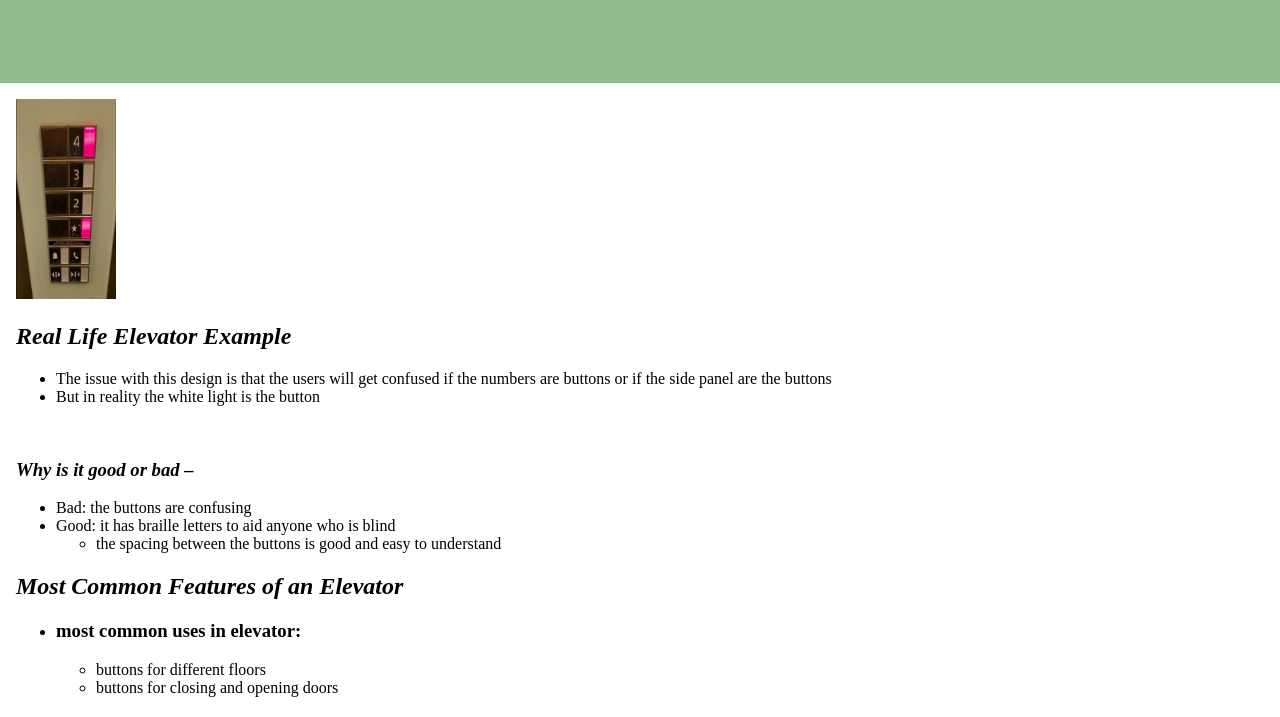
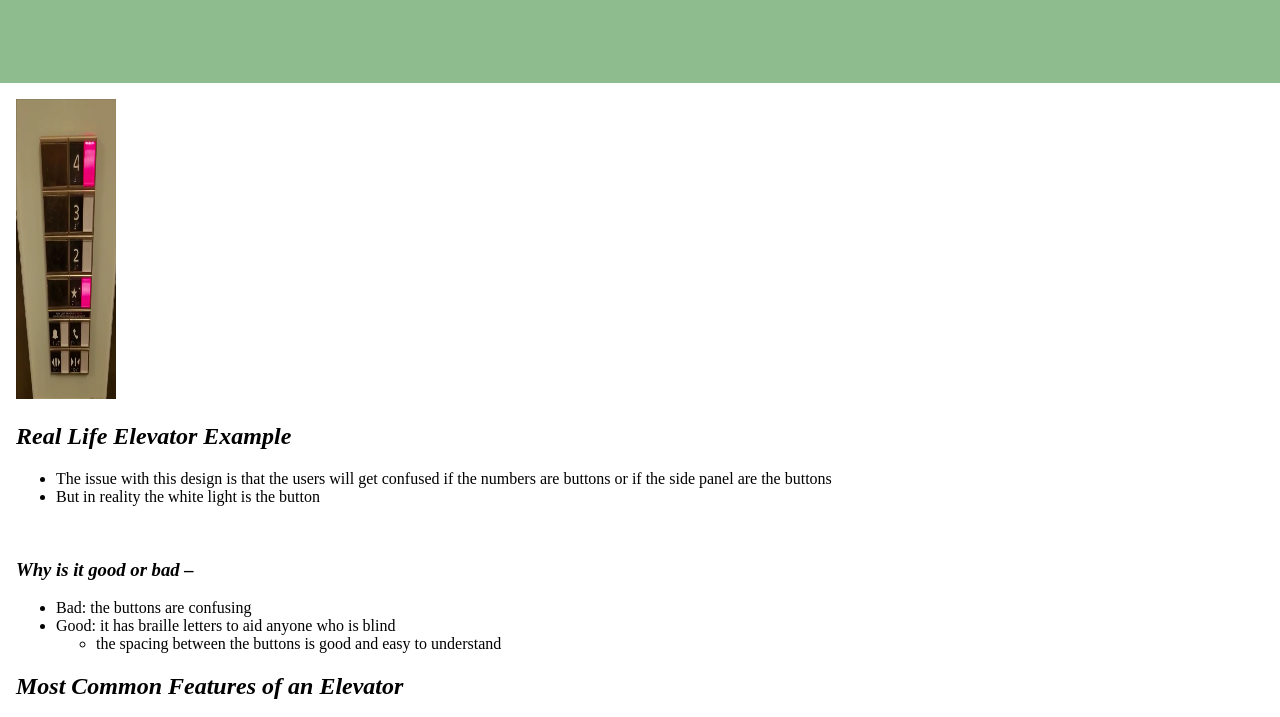
Before and after one commit to Sachitamane/Sachitamane.github.io, a plain HTML site: page index.html in a window 1280 px wide. Shown: the part 77-794 px from the top of the page. Drawn offline with Linux system fonts and the light colour scheme.

Commit message:
Update index.html

```diff
--- a/index.html
+++ b/index.html
@@ -44,7 +44,7 @@ header, footer, article, nav, aside {
 
     <IMG SRC="Screenshot (23).PNG"
 	width = "100"
-	height = "200">
+	height = "300">
   <h1><em><strong>Real Life Elevator Example</strong></em></h1>
 <ul>
 <li>The issue with this design is that the users will get confused if the numbers are buttons or if the side panel are the buttons</li>
```
